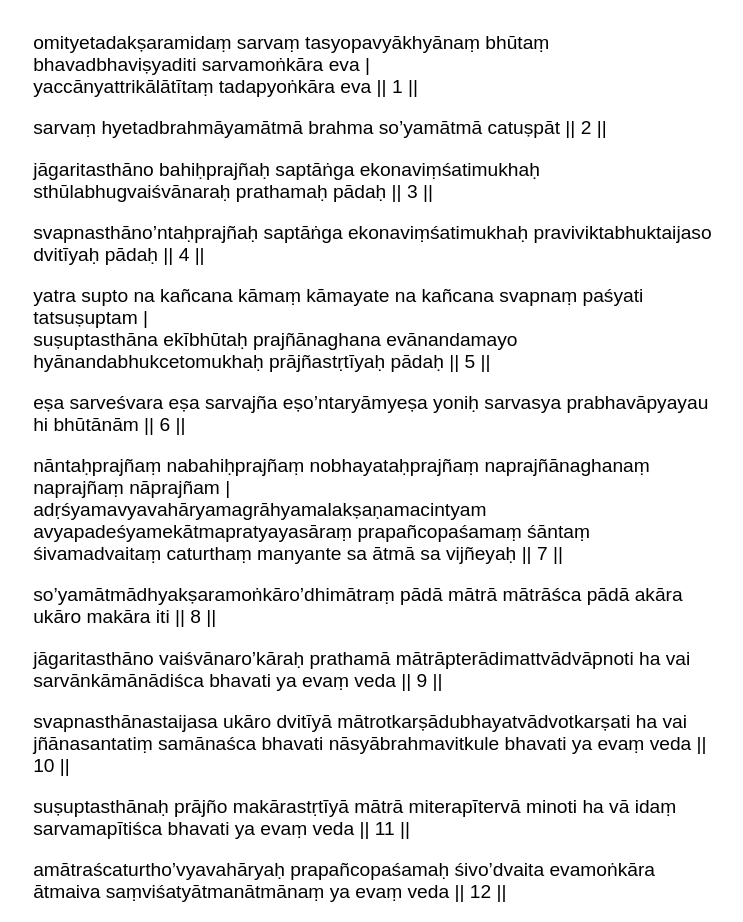
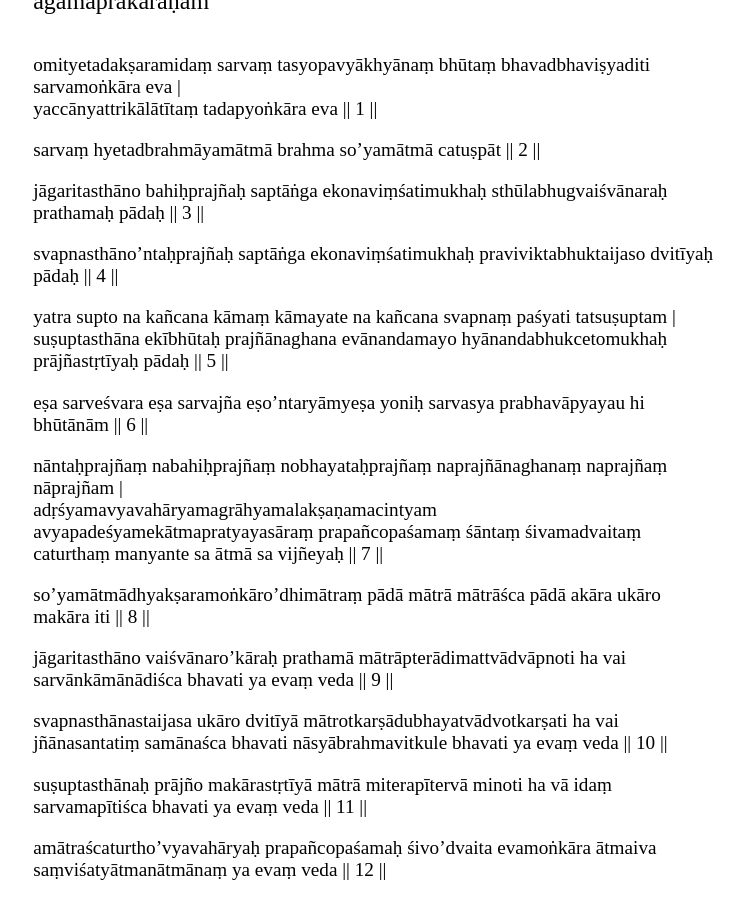
Before and after one commit to iswara108/course-manuals, a website: page mandukya-mantras.html in a window 1280 px wide. Shown: the whole page, without its empty margins (266-1009 px from the left). After the commit the page ends 900 px from the top, so only its background shows below. Drawn offline with Linux system fonts and the light colour scheme; a web font is replaced by a local one.

Commit message:
change font to Times New Roman

```diff
--- a/mandukya-mantras.html
+++ b/mandukya-mantras.html
@@ -1,57 +1,97 @@
 <html lang="en">
-
   <head>
     <meta charset="UTF-8" />
     <meta http-equiv="X-UA-Compatible" content="IE=edge" />
     <meta name="viewport" content="width=device-width, initial-scale=1.0" />
-  <title>
-    Mandukya Upanishad Mantras
-  </title>
+    <title>Mandukya Upanishad Mantras</title>
     <link rel="stylesheet" href="style.css" />
   </head>
 
   <body>
-  <main style="display:grid; align-content:center; height:100%;">
-    <h1 style="font-family: Arial, Helvetica, sans-serif;">māṇḍūkyopaniṣad mantras</h1>
-    <h2 style="font-family: Arial, Helvetica, sans-serif;">āgamaprakaraṇam</h2> <br>
+    <main style="display: grid; align-content: center; height: 100%">
+      <h1 style="font-family: Times New Roman">māṇḍūkyopaniṣad mantras</h1>
+      <h2 style="font-family: Times New Roman">āgamaprakaraṇam</h2>
+      <br />
       <section>
-      <p class="sutra-iast"><span class="iast">
-          omityetadakṣaramidaṃ sarvaṃ tasyopavyākhyānaṃ bhūtaṃ bhavadbhaviṣyaditi sarvamoṅkāra eva |<br />
-          yaccānyattrikālātītaṃ tadapyoṅkāra eva || 1 ||</span></p>
-      <p class="sutra-iast"><span class="iast">
-          sarvaṃ hyetadbrahmāyamātmā brahma so’yamātmā catuṣpāt || 2 ||</span></p>
-      <p class="sutra-iast"><span class="iast">
-          jāgaritasthāno bahiḥprajñaḥ saptāṅga ekonaviṃśatimukhaḥ sthūlabhugvaiśvānaraḥ prathamaḥ pādaḥ || 3 ||</span>
+        <p class="sutra-iast">
+          <span class="iast">
+            omityetadakṣaramidaṃ sarvaṃ tasyopavyākhyānaṃ bhūtaṃ
+            bhavadbhaviṣyaditi sarvamoṅkāra eva |<br />
+            yaccānyattrikālātītaṃ tadapyoṅkāra eva || 1 ||</span
+          >
         </p>
-      <p class="sutra-iast"><span class="iast">
-          svapnasthāno’ntaḥprajñaḥ saptāṅga ekonaviṃśatimukhaḥ praviviktabhuktaijaso dvitīyaḥ pādaḥ || 4 ||</span></p>
-      <p class="sutra-iast"><span class="iast">
-          yatra supto na kañcana kāmaṃ kāmayate na kañcana svapnaṃ paśyati tatsuṣuptam |<br />suṣuptasthāna ekībhūtaḥ
-          prajñānaghana evānandamayo hyānandabhukcetomukhaḥ prājñastṛtīyaḥ pādaḥ || 5 ||</span></p>
-      <p class="sutra-iast"><span class="iast">
-          eṣa sarveśvara eṣa sarvajña eṣo’ntaryāmyeṣa yoniḥ sarvasya prabhavāpyayau hi bhūtānām || 6 ||</span></p>
-      <p class="sutra-iast"><span class="iast">
-          nāntaḥprajñaṃ nabahiḥprajñaṃ nobhayataḥprajñaṃ naprajñānaghanaṃ naprajñaṃ nāprajñam |<br />
+        <p class="sutra-iast">
+          <span class="iast">
+            sarvaṃ hyetadbrahmāyamātmā brahma so’yamātmā catuṣpāt || 2 ||</span
+          >
+        </p>
+        <p class="sutra-iast">
+          <span class="iast">
+            jāgaritasthāno bahiḥprajñaḥ saptāṅga ekonaviṃśatimukhaḥ
+            sthūlabhugvaiśvānaraḥ prathamaḥ pādaḥ || 3 ||</span
+          >
+        </p>
+        <p class="sutra-iast">
+          <span class="iast">
+            svapnasthāno’ntaḥprajñaḥ saptāṅga ekonaviṃśatimukhaḥ
+            praviviktabhuktaijaso dvitīyaḥ pādaḥ || 4 ||</span
+          >
+        </p>
+        <p class="sutra-iast">
+          <span class="iast">
+            yatra supto na kañcana kāmaṃ kāmayate na kañcana svapnaṃ paśyati
+            tatsuṣuptam |<br />suṣuptasthāna ekībhūtaḥ prajñānaghana
+            evānandamayo hyānandabhukcetomukhaḥ prājñastṛtīyaḥ pādaḥ || 5
+            ||</span
+          >
+        </p>
+        <p class="sutra-iast">
+          <span class="iast">
+            eṣa sarveśvara eṣa sarvajña eṣo’ntaryāmyeṣa yoniḥ sarvasya
+            prabhavāpyayau hi bhūtānām || 6 ||</span
+          >
+        </p>
+        <p class="sutra-iast">
+          <span class="iast">
+            nāntaḥprajñaṃ nabahiḥprajñaṃ nobhayataḥprajñaṃ naprajñānaghanaṃ
+            naprajñaṃ nāprajñam |<br />
             adṛśyamavyavahāryamagrāhyamalakṣaṇamacintyam
-          avyapadeśyamekātmapratyayasāraṃ prapañcopaśamaṃ śāntaṃ
-          śivamadvaitaṃ caturthaṃ manyante sa ātmā sa vijñeyaḥ || 7 ||</span></p>
-      <p class="sutra-iast"><span class="iast">
-          so’yamātmādhyakṣaramoṅkāro’dhimātraṃ pādā mātrā mātrāśca pādā akāra ukāro makāra iti || 8 ||</span></p>
-      <p class="sutra-iast"><span class="iast">
-          jāgaritasthāno vaiśvānaro’kāraḥ prathamā mātrāpterādimattvādvāpnoti ha vai sarvānkāmānādiśca bhavati ya evaṃ
-          veda || 9 ||</span></p>
-      <p class="sutra-iast"><span class="iast">
-          svapnasthānastaijasa ukāro dvitīyā mātrotkarṣādubhayatvādvotkarṣati ha vai jñānasantatiṃ samānaśca bhavati
-          nāsyābrahmavitkule bhavati ya evaṃ veda || 10 ||</span></p>
-      <p class="sutra-iast"><span class="iast">
-          suṣuptasthānaḥ prājño makārastṛtīyā mātrā miterapītervā minoti ha vā idaṃ sarvamapītiśca bhavati ya evaṃ veda
-          || 11 ||</span></p>
-      <p class="sutra-iast"><span class="iast">
-          amātraścaturtho’vyavahāryaḥ prapañcopaśamaḥ śivo’dvaita evamoṅkāra ātmaiva saṃviśatyātmanātmānaṃ ya evaṃ veda
-          || 12 ||</span></p>
-
+            avyapadeśyamekātmapratyayasāraṃ prapañcopaśamaṃ śāntaṃ śivamadvaitaṃ
+            caturthaṃ manyante sa ātmā sa vijñeyaḥ || 7 ||</span
+          >
+        </p>
+        <p class="sutra-iast">
+          <span class="iast">
+            so’yamātmādhyakṣaramoṅkāro’dhimātraṃ pādā mātrā mātrāśca pādā akāra
+            ukāro makāra iti || 8 ||</span
+          >
+        </p>
+        <p class="sutra-iast">
+          <span class="iast">
+            jāgaritasthāno vaiśvānaro’kāraḥ prathamā mātrāpterādimattvādvāpnoti
+            ha vai sarvānkāmānādiśca bhavati ya evaṃ veda || 9 ||</span
+          >
+        </p>
+        <p class="sutra-iast">
+          <span class="iast">
+            svapnasthānastaijasa ukāro dvitīyā mātrotkarṣādubhayatvādvotkarṣati
+            ha vai jñānasantatiṃ samānaśca bhavati nāsyābrahmavitkule bhavati ya
+            evaṃ veda || 10 ||</span
+          >
+        </p>
+        <p class="sutra-iast">
+          <span class="iast">
+            suṣuptasthānaḥ prājño makārastṛtīyā mātrā miterapītervā minoti ha vā
+            idaṃ sarvamapītiśca bhavati ya evaṃ veda || 11 ||</span
+          >
+        </p>
+        <p class="sutra-iast">
+          <span class="iast">
+            amātraścaturtho’vyavahāryaḥ prapañcopaśamaḥ śivo’dvaita evamoṅkāra
+            ātmaiva saṃviśatyātmanātmānaṃ ya evaṃ veda || 12 ||</span
+          >
+        </p>
       </section>
     </main>
   </body>
-
 </html>
```
Also changed, not shown: style.css. Lines whose indentation alone changed are shown as unchanged.
